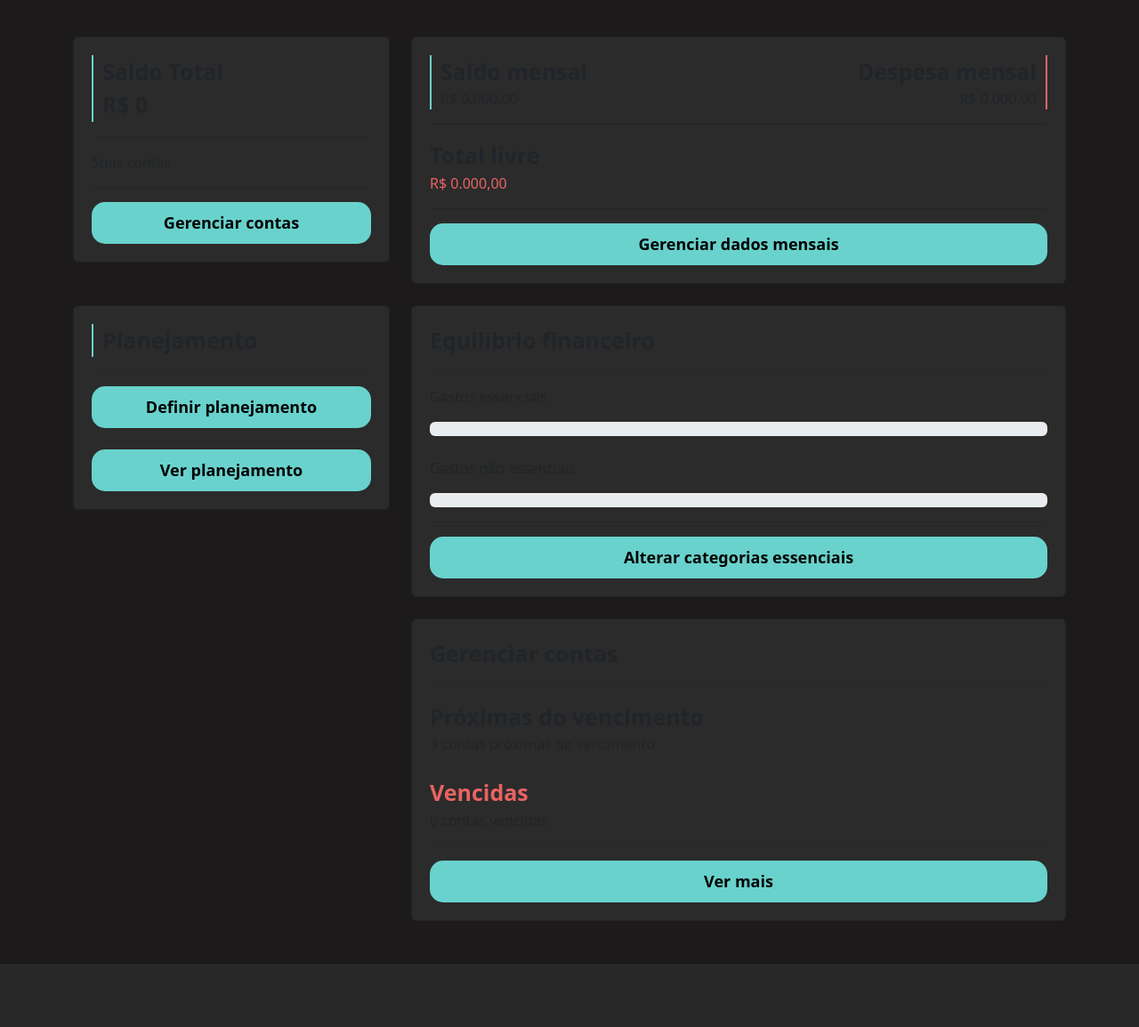
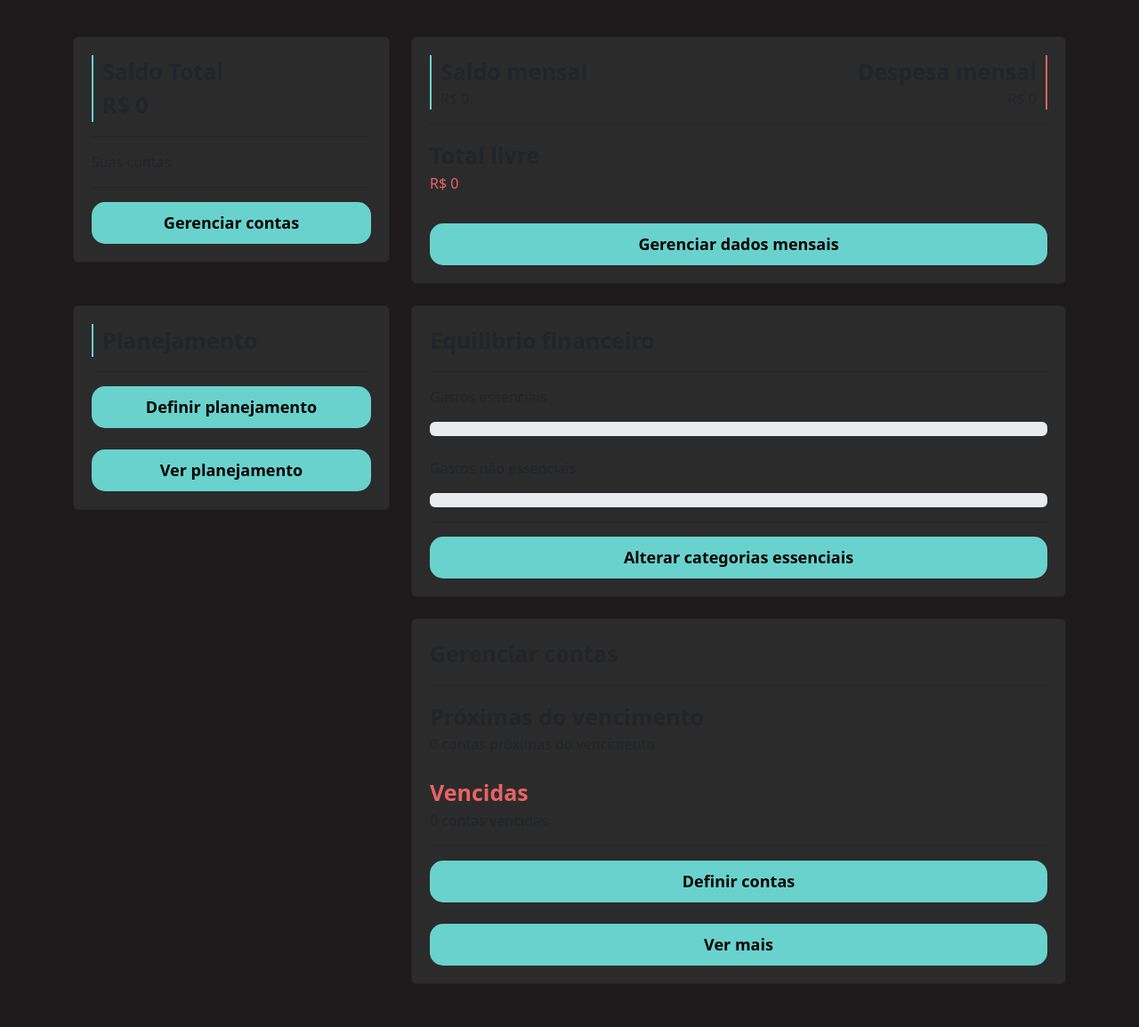
Before and after one commit to luvsscorpius/Finan.ce, a Django app: page /perfil/home/ in a window 1280 px wide. Shown: the part 191-1345 px from the top of the page at 89% size. Before the commit the page ends 1274 px from the top, so only its background shows below. Run offline with Django 4.2, Linux system fonts and the light colour scheme; data comes from the database, SQL or seed files in the repository; both versions use the stored data as it was after the commit; data that the repository does not hold is empty.

Commit message:
Décimo commit

```diff
--- a/perfil/templates/home.html
+++ b/perfil/templates/home.html
@@ -77,23 +77,23 @@
                         <div class="saldo">
                             <span class="fonte-destaque">Saldo mensal</span>
                             <br>
-                            <span class="font-light">R$ 0.000,00</span>
+                            <span class="font-light">R$ {{total_entrada_mes}}</span>
                         </div>
                     </div>
                     <div class="col-md">
                         <div class="despesa">
                             <span class="fonte-destaque">Despesa mensal</span>
                             <br>
-                            <span class="font-light">R$ 0.000,00</span>
+                            <span class="font-light">R$ {{total_saida_mes}}</span>
                         </div>
                     </div>
                 </div>
 
                 <hr class="hr-borda">
                 <span class="fonte-destaque">Total livre</span>
-                <span class="font-light negativo">R$ 0.000,00</span>
+                <span class="font-light negativo">R$ {{total_conta}}</span>
                 <hr class="hr-borda">
-                <a href="#" class="botao-principal">Gerenciar dados mensais</a>
+                <a href="{% url 'dashboard' %}" class="botao-principal">Gerenciar dados mensais</a>
             </div>
         </div>
     </div>
@@ -148,13 +148,15 @@
                 <hr class="hr-borda">
 
                 <span class="fonte-destaque">Próximas do vencimento</span>
-                <span class="font-light">3 contas próximas do vencimento</span>
+                <span class="font-light">{{proximas}} contas próximas do vencimento</span>
                 <br>
                 <span class="fonte-destaque negativo">Vencidas</span>
-                <span class="font-light">0 contas vencidas</span>
+                <span class="font-light">{{vencidas}} contas vencidas</span>
 
                 <hr class="hr-borda">
 
+                <a href="{% url 'definir_contas' %}" class="botao-principal">Definir contas</a>
+                <br>
                 <a href="{% url 'ver_contas' %}" class="botao-principal">Ver mais</a>
             </div>
         </div>
--- a/perfil/utils.py
+++ b/perfil/utils.py
@@ -22,5 +22,10 @@ def calcula_equilibrio_financeiro():
         return percentual_gastos_essenciais, percentual_gastos_nao_essenciais
     except:
         return 0, 0
-    print(total_gastos_essenciais)
-    print(total_gastos_nao_essenciais)
+
+def calculo_mensal():
+    entrada_mes = Valores.objects.filter(data__month=datetime.now().month).filter(tipo='E')
+    saida_mes = Valores.objects.filter(data__month=datetime.now().month).filter(tipo='S')
+    total_entrada_mes = calcula_total(entrada_mes, 'valor')
+    total_saida_mes = calcula_total(saida_mes, 'valor')
+    return total_entrada_mes, total_saida_mes
--- a/perfil/views.py
+++ b/perfil/views.py
@@ -3,9 +3,10 @@ from django.http import HttpResponse
 from .models import Conta, Categoria
 from django.contrib import messages
 from django.contrib.messages import constants
-from .utils import calcula_total, calcula_equilibrio_financeiro
+from .utils import calcula_total, calcula_equilibrio_financeiro, calculo_mensal
 from extrato.models import Valores
 from datetime import datetime
+from contas.models import ContaPaga, ContaPagar
 
 def home(request):
     valores = Valores.objects.filter(data__month=datetime.now().month)
@@ -18,15 +19,40 @@ def home(request):
     contas = Conta.objects.all()
     total_conta = calcula_total(contas, 'valor')
 
+    total_entrada_mes, total_saida_mes = calculo_mensal()
+    print(total_saida_mes)
+
     percentual_gastos_essenciais, percentual_gastos_nao_essenciais = calcula_equilibrio_financeiro()
     print(percentual_gastos_essenciais)
     print(percentual_gastos_nao_essenciais)
+
+    MES_ATUAL = datetime.now().month
+    DIA_ATUAL = datetime.now().day
+
+    contass = ContaPagar.objects.all()
+
+    contas_pagas = ContaPaga.objects.filter(data_pagamento__month=MES_ATUAL).values('conta')
+
+    contas_vencidas = contass.filter(dia_pagamento__lt=DIA_ATUAL).exclude(id__in=contas_pagas)
+
+    contas_proximas_vencimento = contass.filter(dia_pagamento__lte=DIA_ATUAL + 5).filter(dia_pagamento__gt=DIA_ATUAL).exclude(id__in=contas_pagas)
+
+    vencidas = len(contas_vencidas)
+    print(vencidas)
+
+    proximas = len(contas_proximas_vencimento)
+    print(proximas)
+
     return render(request, 'home.html', {'contas': contas,
                                           'total_conta': total_conta,
                                           'total_entradas': total_entradas,
                                           'total_saidas': total_saidas,
                                           'percentual_gastos_essenciais': int(percentual_gastos_essenciais),
-                                          'percentual_gastos_nao_essenciais': int(percentual_gastos_nao_essenciais),})
+                                          'percentual_gastos_nao_essenciais': int(percentual_gastos_nao_essenciais),
+                                          'total_entrada_mes': total_entrada_mes,
+                                          'total_saida_mes': total_saida_mes,
+                                          'proximas': proximas,
+                                          'vencidas': vencidas,})
 
 
 def gerenciar(request):
--- a/planejamento/templates/definir_planejamento.html
+++ b/planejamento/templates/definir_planejamento.html
@@ -28,7 +28,8 @@
                 <td><input type="text" id="valor-categoria-{{categoria.id}}" class="form-control"
                         value="{{categoria.valor_planejamento}}"></td>
                 <td><button onclick="update_valor_plajamento_categoria({{categoria.id}})" class="botao-secundario"
-                        style="width: 100%;">Salvar</button></td>
+                        style="width: 100%; background-color: #69D2CD; color: #000; font-weight: bold;">Salvar</button>
+                </td>
             </tr>
             {% endfor %}
         </table>
--- a/planejamento/templates/ver_planejamento.html
+++ b/planejamento/templates/ver_planejamento.html
@@ -18,6 +18,12 @@
         </div>
         <div class="col-md">
             <div class="card">
+                <span class="fonte-destaque text-center">Total</span>
+                <div class="progress" style="height: 29px;">
+                    <div class="progress-bar bg-danger" role="progressbar" style="width: {{total}}%" aria-valuenow="100"
+                        aria-valuemin="0" aria-valuemax="100">{{total_percentual}}%</div>
+                </div>
+                <br>
                 {% for categoria in categorias %}
                 <p>{{categoria}}</p>
                 <div>
```
Also changed, not shown: extrato/templates/novo_valor.html (+5 -3 lines), planejamento/views.py (+6 -1 lines), db.sqlite3.
